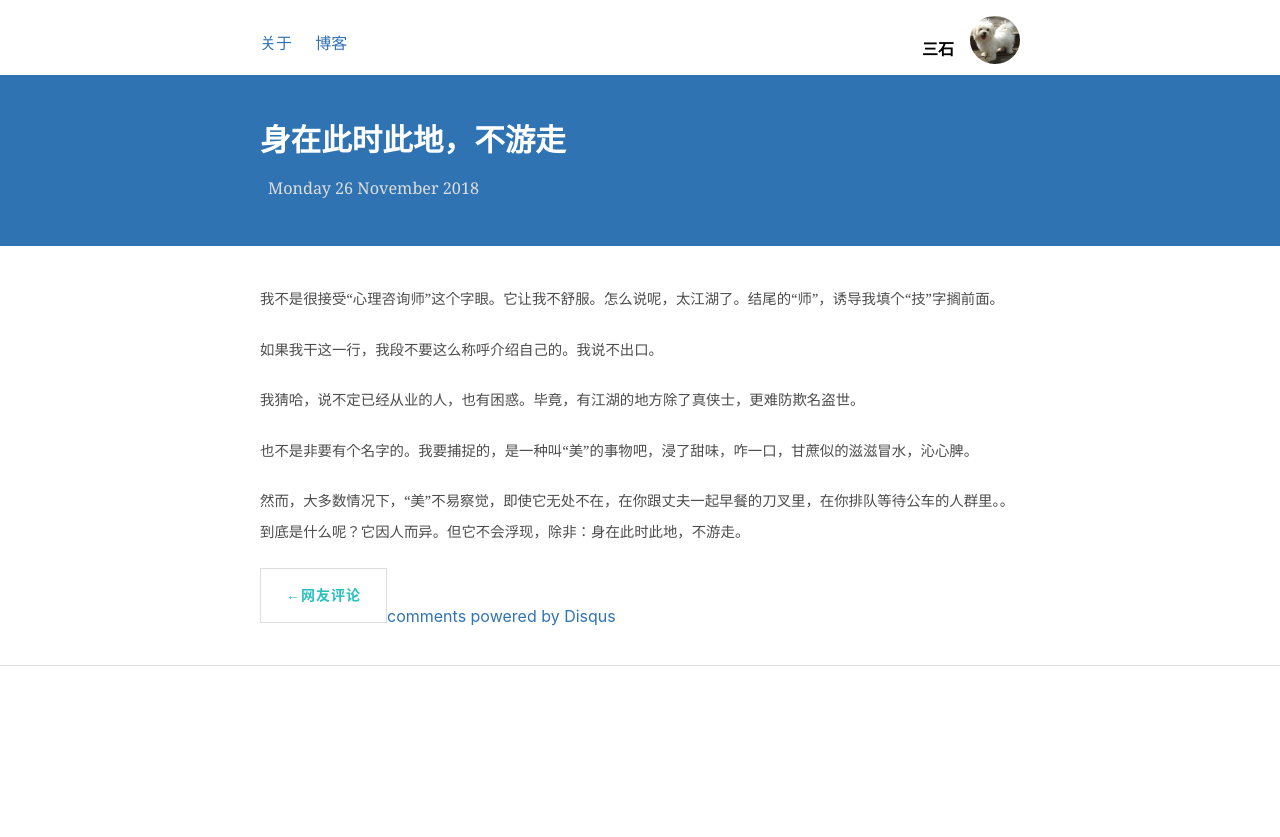
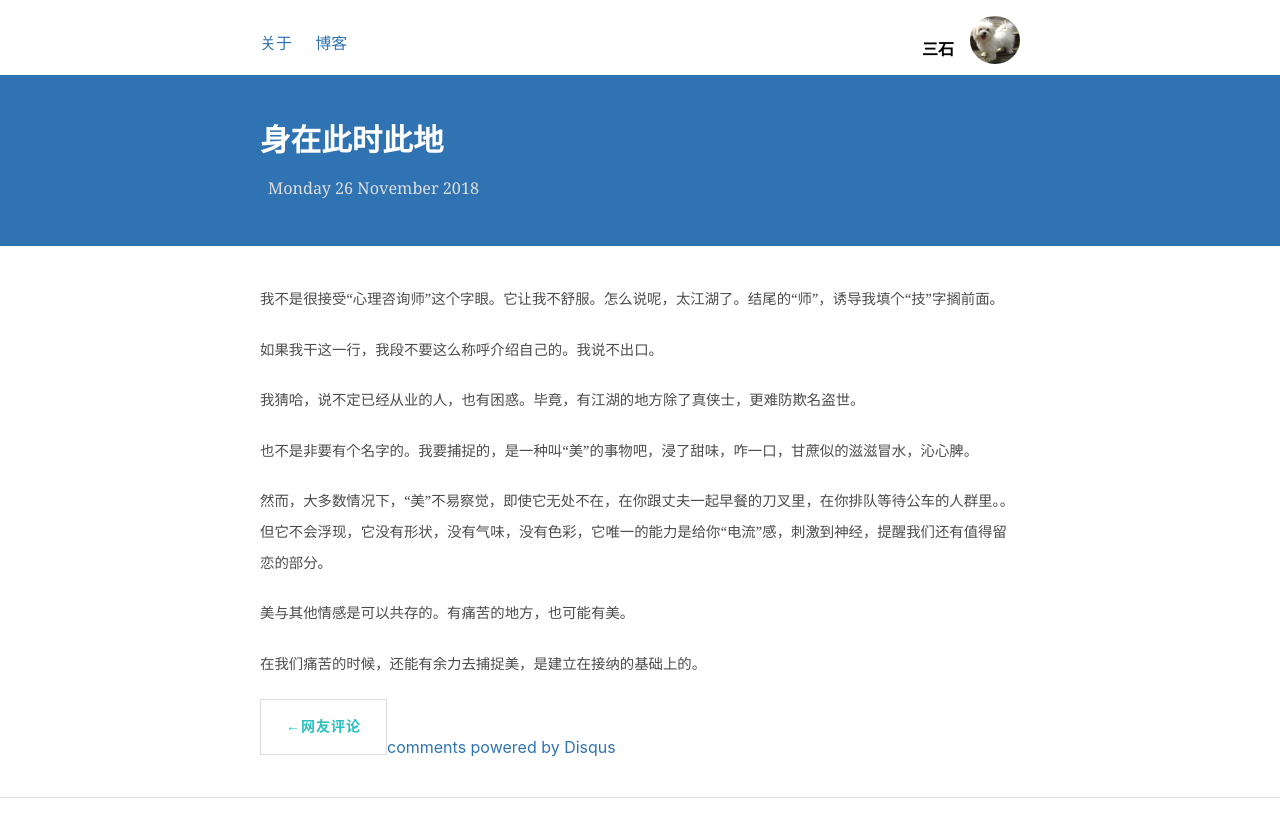
Before and after one commit to shirleysteve/1, a Jekyll site: the page built from _posts/2018-11-26-身在此时此地，不游走.md, in a window 1280 px wide. Shown: the top 837 px of the page. Built offline with Jekyll 4.4.1, drawn with Linux system fonts in a browser that asks for light colours; nearby versions of some CDN libraries; comment, search, counter and statistics services are not loaded.

Commit message:
Update 2018-11-26-身在此时此地，不游走.md

```diff
--- a/_posts/2018-11-26-身在此时此地，不游走.md
+++ b/_posts/2018-11-26-身在此时此地，不游走.md
@@ -1,7 +1,7 @@
 ---
 layout: post
 
-title: 身在此时此地，不游走
+title: 身在此时此地
 ---
 
 我不是很接受“心理咨询师”这个字眼。它让我不舒服。怎么说呢，太江湖了。结尾的“师”，诱导我填个“技”字搁前面。
@@ -12,4 +12,8 @@ title: 身在此时此地，不游走
 
 也不是非要有个名字的。我要捕捉的，是一种叫“美”的事物吧，浸了甜味，咋一口，甘蔗似的滋滋冒水，沁心脾。
 
-然而，大多数情况下，“美”不易察觉，即使它无处不在，在你跟丈夫一起早餐的刀叉里，在你排队等待公车的人群里。。到底是什么呢？它因人而异。但它不会浮现，除非：身在此时此地，不游走。
+然而，大多数情况下，“美”不易察觉，即使它无处不在，在你跟丈夫一起早餐的刀叉里，在你排队等待公车的人群里。。但它不会浮现，它没有形状，没有气味，没有色彩，它唯一的能力是给你“电流”感，刺激到神经，提醒我们还有值得留恋的部分。
+
+美与其他情感是可以共存的。有痛苦的地方，也可能有美。
+
+在我们痛苦的时候，还能有余力去捕捉美，是建立在接纳的基础上的。
```
